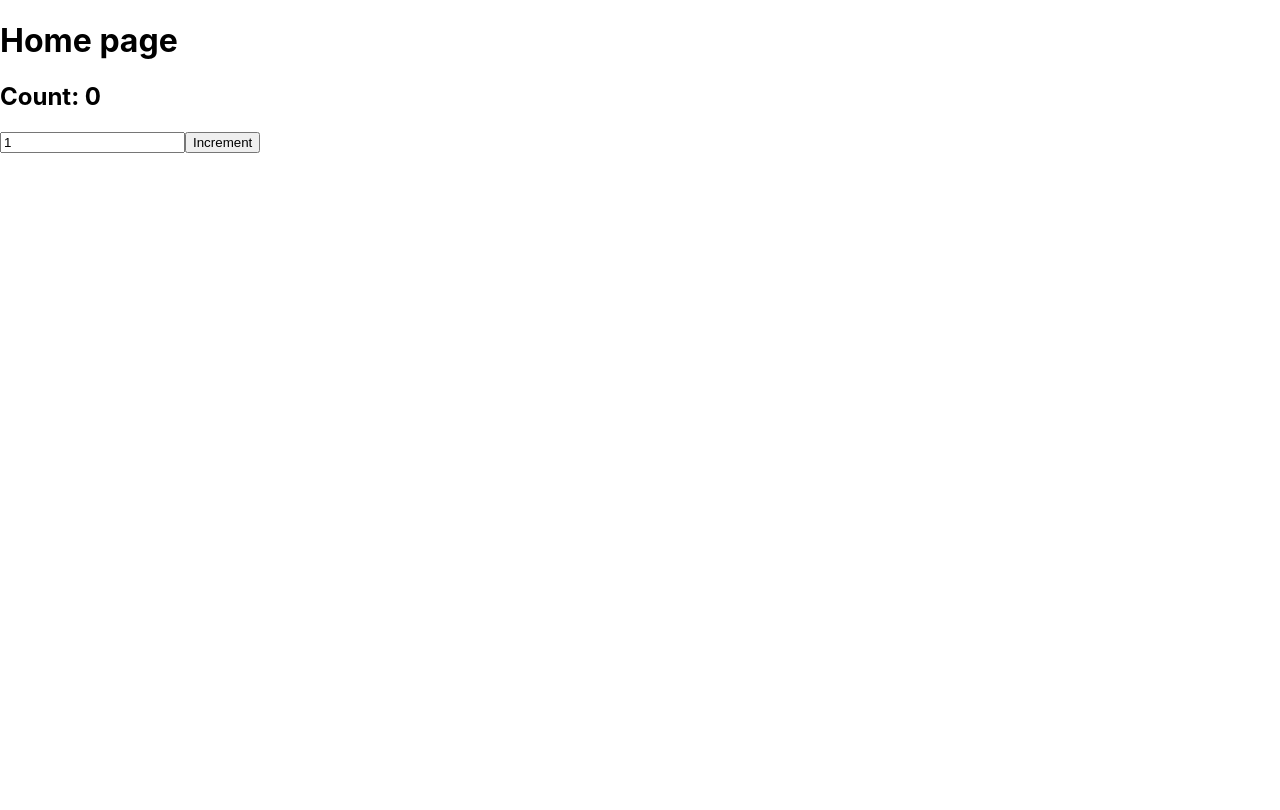
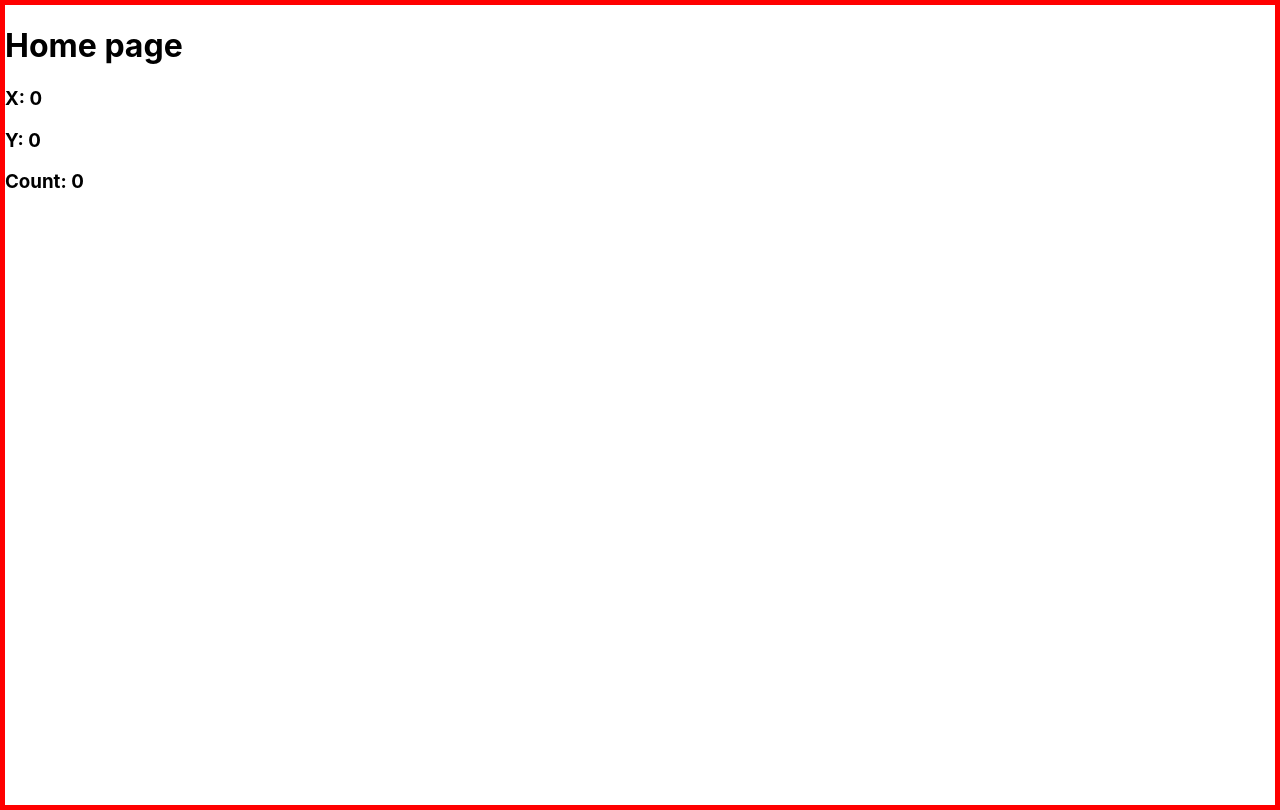
Before and after one commit to fccourses/fe-react-app, a React (Create React App) app: page / in a window 1280 px wide. Built offline with nearby package versions, Linux system fonts and the light colour scheme.

Commit message:
Add more useState example

```diff
--- a/src/pages/Home/index.jsx
+++ b/src/pages/Home/index.jsx
@@ -1,25 +1,31 @@
 import React, { useState } from 'react';
 
 const Home = props => {
+  const [coordinates, setCoordinates] = useState({
+    x: 0,
+    y: 0,
+  });
+
   const [count, setCount] = useState(0);
-  const [step, setStep] = useState(1);
 
-  const clickHandler = () => {
-    setCount(count + step);
-  };
+  const handleMouseMove = event =>
+    setCoordinates({
+      x: event.clientX,
+      y: event.clientY,
+    });
 
-  const onChangeHandler = ({ target: { value } }) => {
-    setStep(Number(value));
-  };
-
-  console.log('function');
+  const onClick = () => setCount(count + 1);
 
   return (
-    <div>
+    <div
+      style={{ height: '100vh', border: '5px solid red' }}
+      onClick={onClick}
+      onMouseMove={handleMouseMove}
+    >
       <h1>Home page</h1>
-      <h2>Count: {count}</h2>
-      <input type='number' onChange={onChangeHandler} value={step} />
-      <button onClick={clickHandler}>Increment</button>
+      <h3>X: {coordinates.x}</h3>
+      <h3>Y: {coordinates.y}</h3>
+      <h3>Count: {count}</h3>
     </div>
   );
 };
```
